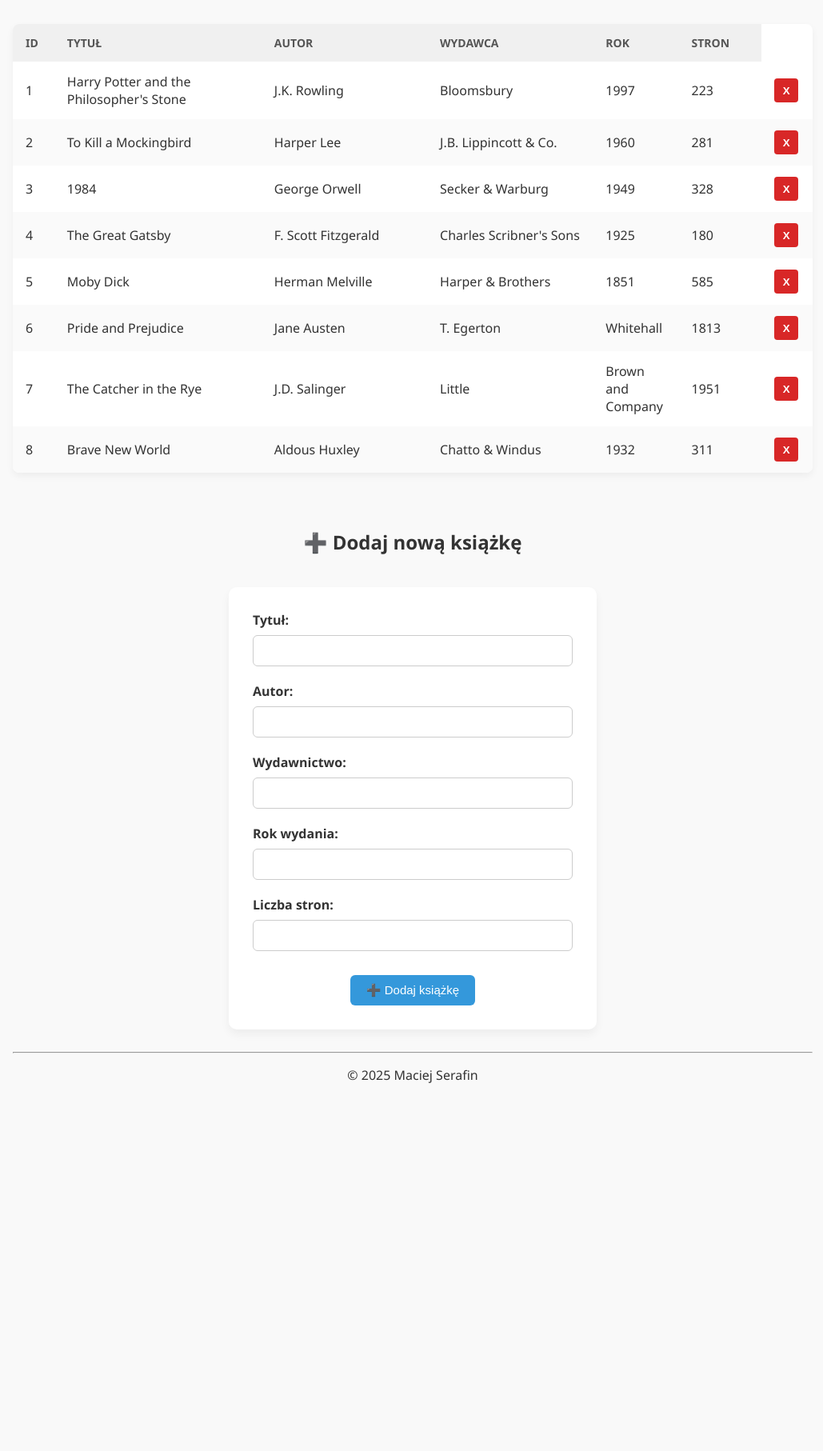
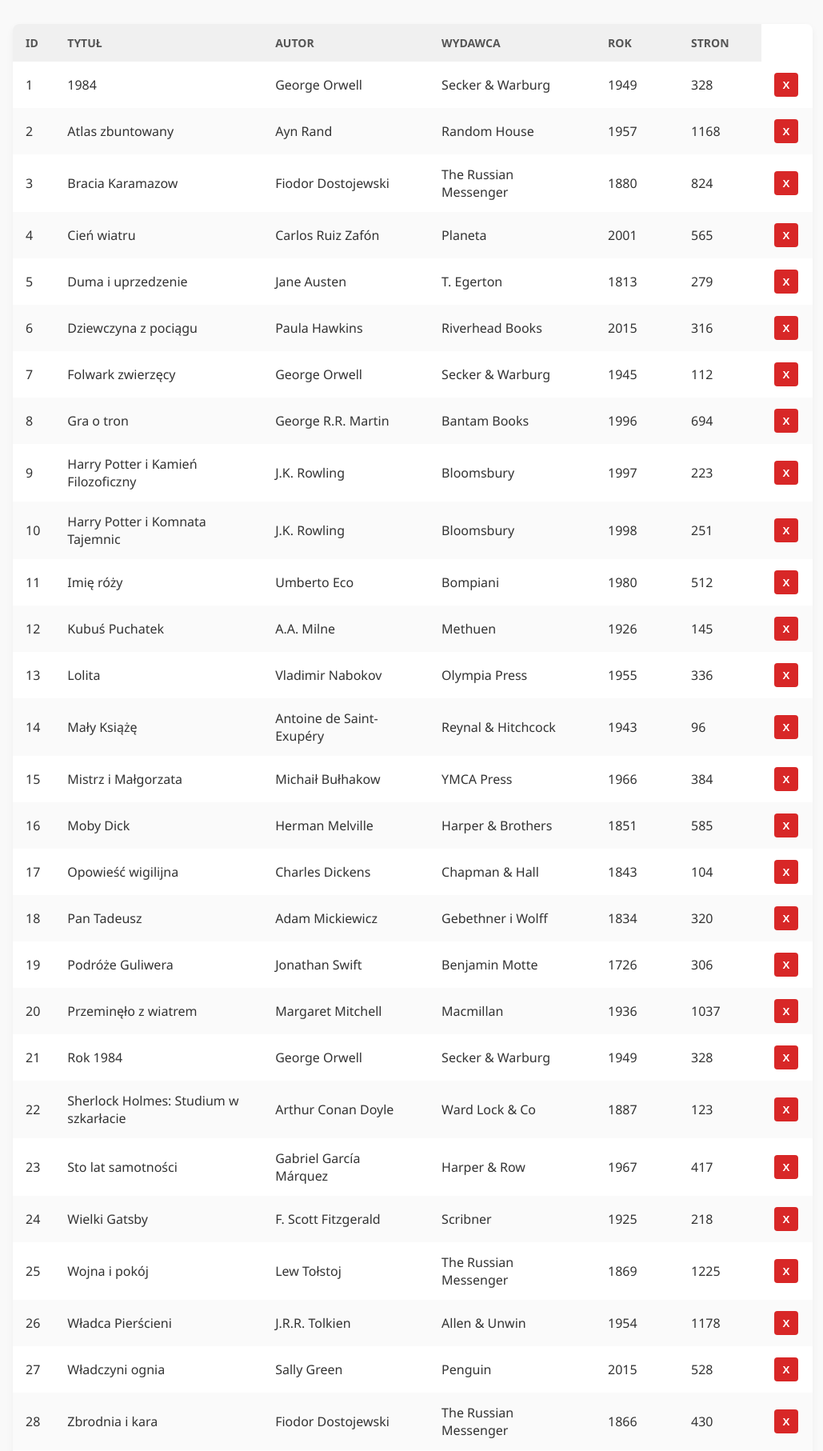
Before and after one commit to macieserafin/PHP-Library, a PHP site: page /pages/list_books.php in a window 1280 px wide. Shown: the part 106-1920 px from the top of the page at 80% size, without its empty margins (124-1153 px from the left). Before the commit the page ends 1460 px from the top, so only its background shows below. Run offline with PHP 8.4, Linux system fonts and the light colour scheme.

Commit message:
index fix

```diff
--- a/books.csv
+++ b/books.csv
@@ -1,9 +1,31 @@
 ID,Tytuł,Autor,Wydawnictwo,Rok,Stron
-1,"Harry Potter and the Philosopher's Stone","J.K. Rowling",Bloomsbury,1997,223
-2,"To Kill a Mockingbird","Harper Lee","J.B. Lippincott & Co.",1960,281
-3,1984,"George Orwell","Secker & Warburg",1949,328
-4,"The Great Gatsby","F. Scott Fitzgerald","Charles Scribner's Sons",1925,180
-5,"Moby Dick","Herman Melville","Harper & Brothers",1851,585
-6,"Pride and Prejudice","Jane Austen","T. Egerton",Whitehall,1813
-7,"The Catcher in the Rye","J.D. Salinger",Little,"Brown and Company",1951
-8,"Brave New World","Aldous Huxley","Chatto & Windus",1932,311
+1,1984,"George Orwell","Secker & Warburg",1949,328
+2,"Atlas zbuntowany","Ayn Rand","Random House",1957,1168
+3,"Bracia Karamazow","Fiodor Dostojewski","The Russian Messenger",1880,824
+4,"Cień wiatru","Carlos Ruiz Zafón",Planeta,2001,565
+5,"Duma i uprzedzenie","Jane Austen","T. Egerton",1813,279
+6,"Dziewczyna z pociągu","Paula Hawkins","Riverhead Books",2015,316
+7,"Folwark zwierzęcy","George Orwell","Secker & Warburg",1945,112
+8,"Gra o tron","George R.R. Martin","Bantam Books",1996,694
+9,"Harry Potter i Kamień Filozoficzny","J.K. Rowling",Bloomsbury,1997,223
+10,"Harry Potter i Komnata Tajemnic","J.K. Rowling",Bloomsbury,1998,251
+11,"Imię róży","Umberto Eco",Bompiani,1980,512
+12,"Kubuś Puchatek","A.A. Milne",Methuen,1926,145
+13,Lolita,"Vladimir Nabokov","Olympia Press",1955,336
+14,"Mały Książę","Antoine de Saint-Exupéry","Reynal & Hitchcock",1943,96
+15,"Mistrz i Małgorzata","Michaił Bułhakow","YMCA Press",1966,384
+16,"Moby Dick","Herman Melville","Harper & Brothers",1851,585
+17,"Opowieść wigilijna","Charles Dickens","Chapman & Hall",1843,104
+18,"Pan Tadeusz","Adam Mickiewicz","Gebethner i Wolff",1834,320
+19,"Podróże Guliwera","Jonathan Swift","Benjamin Motte",1726,306
+20,"Przeminęło z wiatrem","Margaret Mitchell",Macmillan,1936,1037
+21,"Rok 1984","George Orwell","Secker & Warburg",1949,328
+22,"Sherlock Holmes: Studium w szkarłacie","Arthur Conan Doyle","Ward Lock & Co",1887,123
+23,"Sto lat samotności","Gabriel García Márquez","Harper & Row",1967,417
+24,"Wielki Gatsby","F. Scott Fitzgerald",Scribner,1925,218
+25,"Wojna i pokój","Lew Tołstoj","The Russian Messenger",1869,1225
+26,"Władca Pierścieni","J.R.R. Tolkien","Allen & Unwin",1954,1178
+27,"Władczyni ognia","Sally Green",Penguin,2015,528
+28,"Zbrodnia i kara","Fiodor Dostojewski","The Russian Messenger",1866,430
+29,"Zielona Mila","Stephen King","Signet Books",1996,400
+30,"Złodziejka książek","Markus Zusak",Picador,2005,552
--- a/classes/Book.php
+++ b/classes/Book.php
@@ -9,6 +9,28 @@ class Book{
 
     public function __construct($id, $title, $author, $publisher, $year, $pageCount)
     {
+        if( !is_numeric($id) || $id < 0){
+            throw new Exception("Niepoprawne ID książki. ");
+        }
+        if(!is_string($title) || trim($title) === ''){
+            throw new Exception("Tytuł książki jest wymagany. ");
+        }
+
+        if (!is_string($author) || trim($author) === '') {
+            throw new Exception("Autor książki jest wymagany.");
+        }
+
+        if (!is_string($publisher) || trim($publisher) === '') {
+            throw new Exception("Wydawnictwo jest wymagane.");
+        }
+
+        if (!is_numeric($year) || $year <= 0 || $year > (int)date("Y") + 1) {
+            throw new Exception("Nieprawidłowy rok wydania.");
+        }
+
+        if (!is_numeric($pageCount) || $pageCount <= 0) {
+            throw new Exception("Liczba stron musi być większa od zera.");
+        }
         $this->id = $id;
         $this->title = $title;
         $this->author = $author;
--- a/config.php
+++ b/config.php
@@ -5,3 +5,4 @@ session_start();
 define('BASE_URL', '/untitled1');
 
 require_once __DIR__ . '/classes/Book.php';
+require_once __DIR__ . '/functions/book_utils.php';
--- /dev/null
+++ b/functions/book_utils.php
@@ -0,0 +1,26 @@
+<?php
+
+require_once __DIR__ . '/../config.php';
+
+function compareByTitle($a, $b) {
+    return strcmp($a->title, $b->title);
+}
+
+function normalizeBookIDs(&$books) {
+
+    if (!is_array($books)) {
+        $books = [];
+        return;
+    }
+
+    // Posortuj książki według tytułu
+    usort($books, 'compareByTitle');
+
+    // Przypisz nowe ID w kolejności po sortowaniu
+    $newId = 1;
+    foreach ($books as $book) {
+        $book->id = $newId++;
+    }
+}
+
+?>
--- a/logic/load_books.php
+++ b/functions/load_books.php
@@ -28,11 +28,12 @@ function loadBooksFromCSV($filePath) {
         }
 
         // Sprawdź, czy żadne pole nie jest puste
-        if (in_array('', $data, true)) {
+        if (in_array('', $data)) {
             continue; // pomiń wiersz z pustym polem
         }
 
         // Utwórz obiekt i dodaj do tablicy
+        try {
             $books[] = new Book(
                 trim($data[0]),
                 trim($data[1]),
@@ -41,6 +42,10 @@ function loadBooksFromCSV($filePath) {
                 trim($data[4]),
                 trim($data[5])
             );
+        } catch (Exception $e) {
+            //$e przechowuje Exception ktore ustawilem w kasie
+            continue;
+        }
     }
 
     fclose($handle);
--- a/pages/list_books.php
+++ b/pages/list_books.php
@@ -5,7 +5,7 @@ if (session_status() === PHP_SESSION_NONE) {
     session_start();
 }
 
-require_once __DIR__ . '/../logic/load_books.php';
+require_once __DIR__ . '/../functions/load_books.php';
 
 
 try {
```
Also changed, not shown: logic/add_books.php (+46 -11 lines), logic/delete_book.php (+10 -1 lines). Lines whose indentation alone changed are shown as unchanged.
